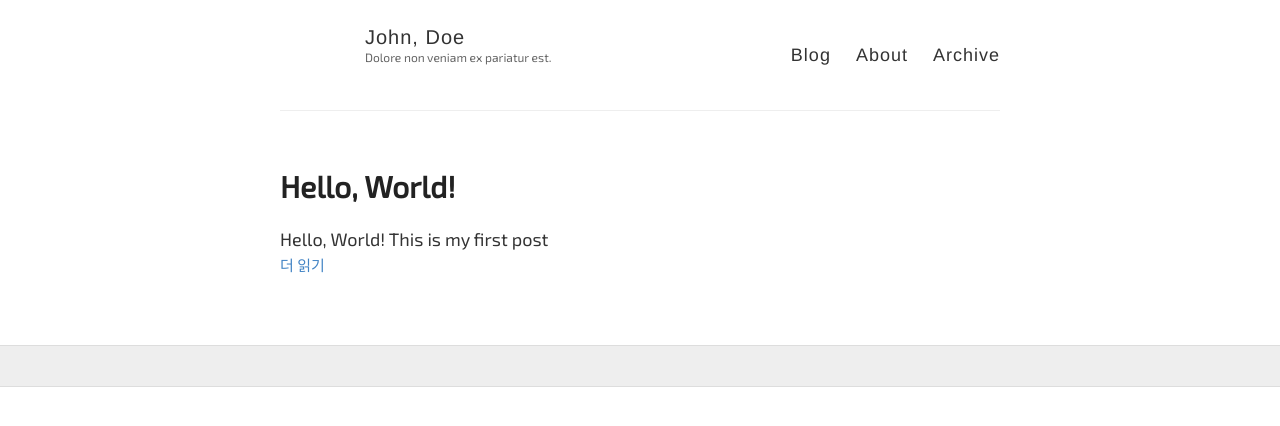
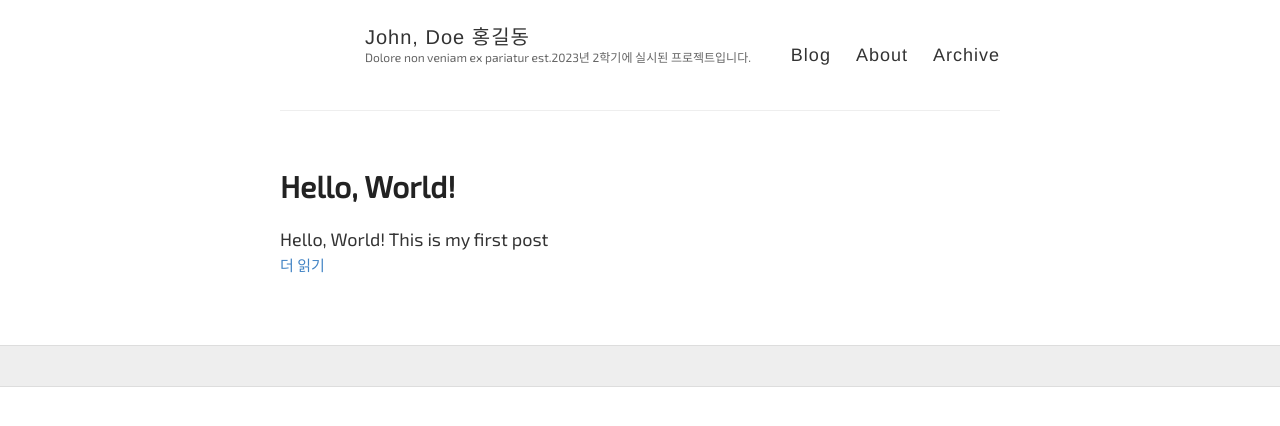
Before and after one commit to fkwmqpfl01/fkwmqpfl01.github.io, a Jekyll site: the page built from index.html, in a window 1280 px wide. Shown: the top 426 px of the page. Built offline with Jekyll 4.4.1, drawn with Linux system fonts in a browser that asks for light colours; some web fonts are replaced; the list of posts is cut into pages by our own code.

Commit message:
feat.파일 수정 및 추가

```diff
--- a/_config.yml
+++ b/_config.yml
@@ -3,10 +3,10 @@
 #
 
 # Name of your site (displayed in the header)
-name: John, Doe
+name: John, Doe 홍길동
 
 # Short bio or description (displayed in the header)
-description: Dolore non veniam ex pariatur est.
+description: Dolore non veniam ex pariatur est.2023년 2학기에 실시된 프로젝트입니다.
 
 # URL of your avatar or profile pic (you could use your GitHub profile pic)
 avatar:
```
